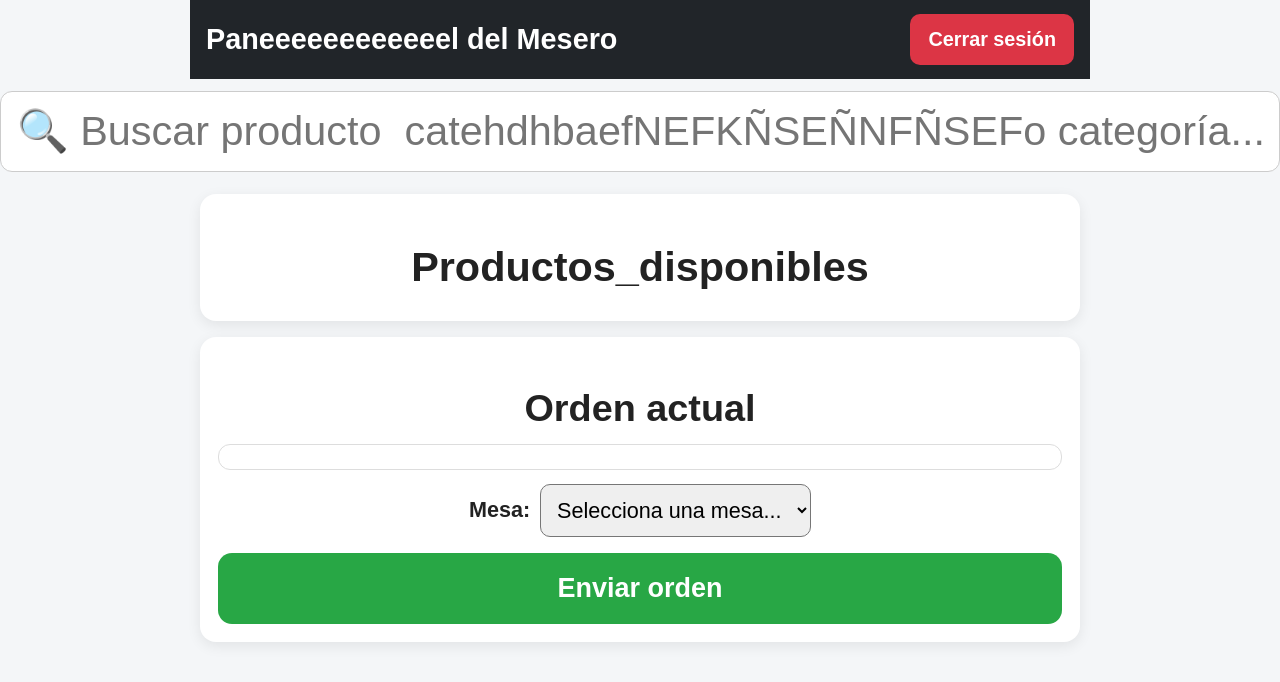
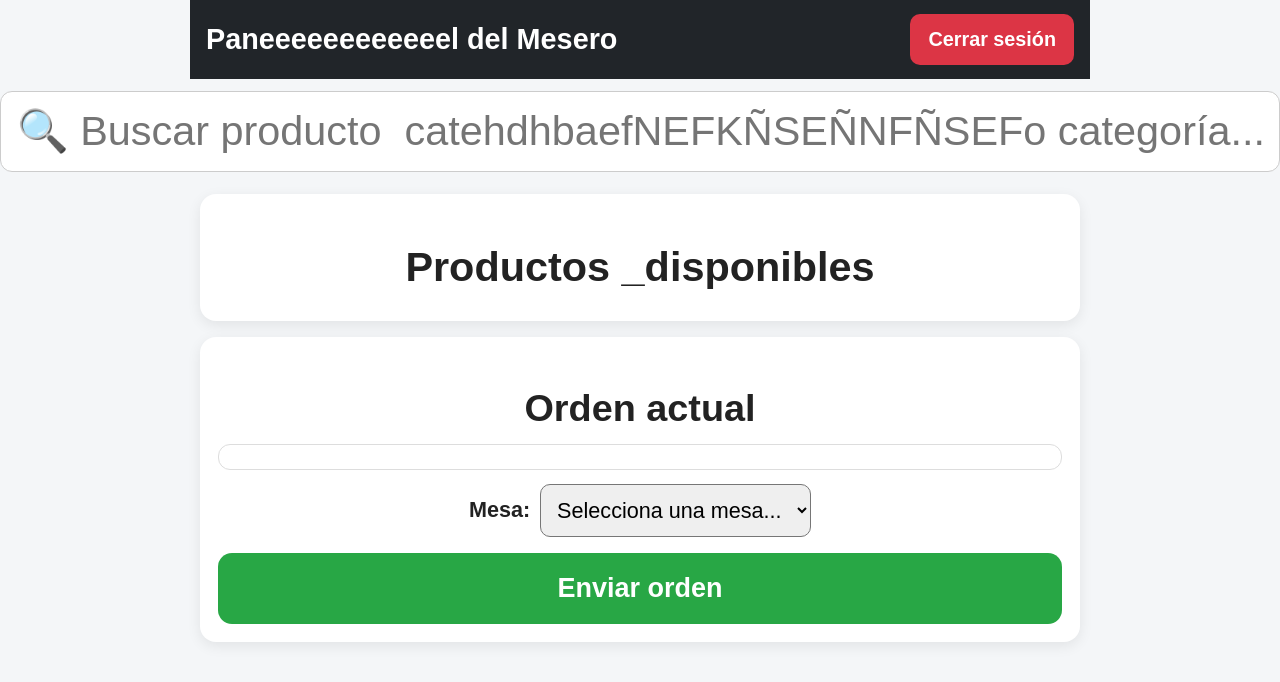
Before and after one commit to SorathDem/GRANBarBQD, a website with bundled scripts: page frontend/mesero.html in a window 1280 px wide. Built offline with nearby package versions, Linux system fonts and the light colour scheme; no server answers.

Commit message:
prueba 4

```diff
--- a/frontend/mesero.html
+++ b/frontend/mesero.html
@@ -21,7 +21,7 @@
   <main>
     <!-- Sección de productos -->
     <section class="productos">
-      <h2>Productos_disponibles</h2>
+      <h2>Productos _disponibles</h2>
       <div class="productos-scroll" id="productos-container"></div>
     </section>
 
```
